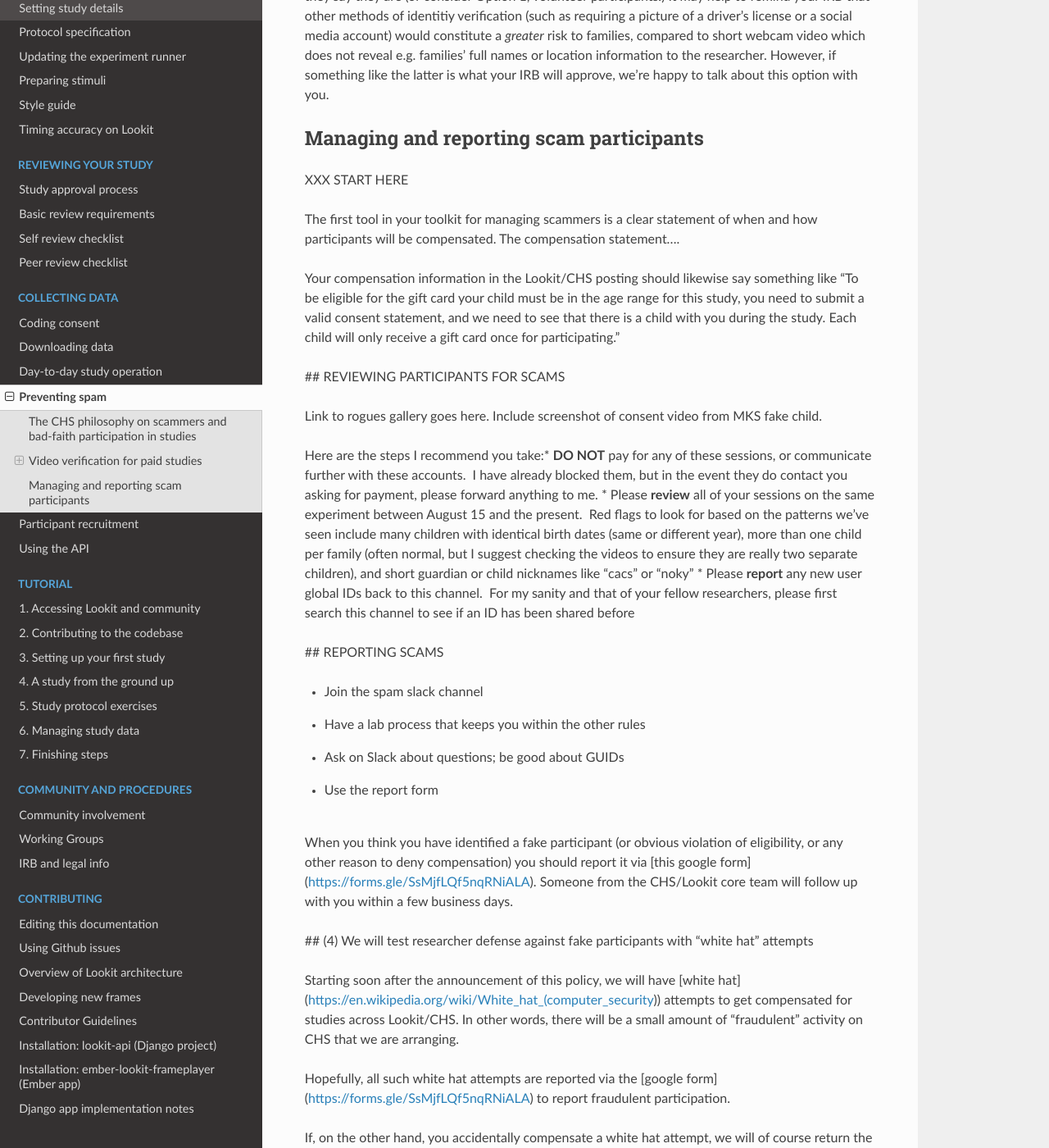
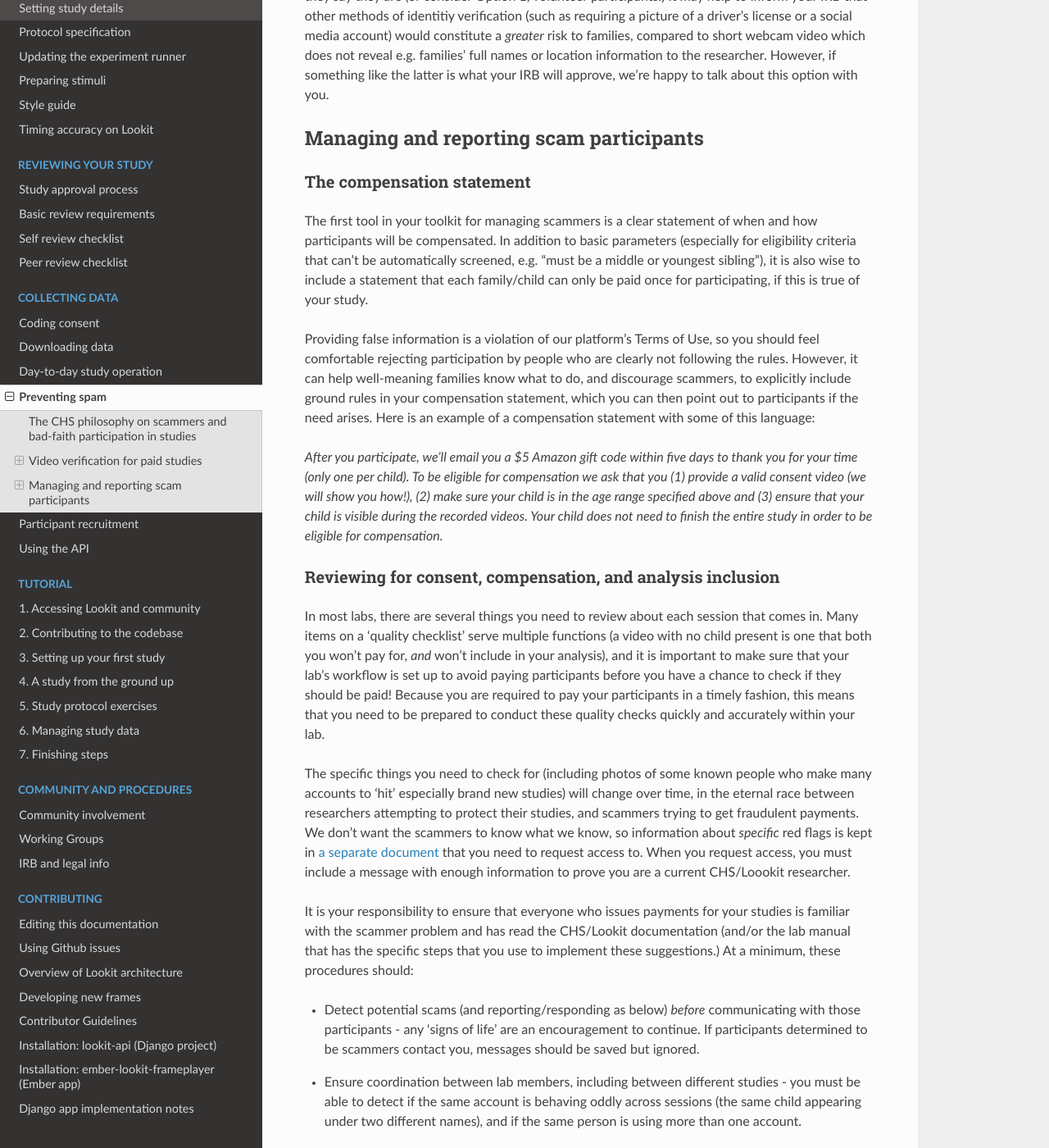
Before and after one commit to lookit/lookit-docs, a Sphinx documentation site: the page built from docs/source/researchers-spam-prevention.rst, in a window 1280 px wide and 1400 px high, scrolled down 3229 px. Shown: the whole window at 82% size. Built offline with Sphinx 7.4.7 and the Read the Docs theme 2.0.0, drawn with Linux system fonts in a browser that asks for light colours; some of the changed text lies outside the part shown.

Commit message:
adding action steps to spam docs

```diff
--- a/docs/source/researchers-spam-prevention.rst
+++ b/docs/source/researchers-spam-prevention.rst
@@ -146,8 +146,9 @@
 
 If you discover that none of the above
 options is workable for you, we encourage you to think creatively about how else you
-could meet the requirement to verify that your participants are who they say they are (or consider Option 1, volunteer participants.)
-It may help to remind your IRB that other methods of identitiy verification (such as requiring a picture of a
+could meet the requirement to verify that your participants are who they say they
+are (or consider Option 1, volunteer participants.) It may help to inform your
+IRB that other methods of identitiy verification (such as requiring a picture of a
 driver's license or a social media account) would constitute a *greater* risk to
 families, compared to short webcam video which does not reveal e.g. families'
 full names or location information to the researcher. However, if something like the
@@ -156,24 +157,109 @@
 Managing and reporting scam participants
 -----------------------------------------
 
-XXX START HERE
+The compensation statement
+^^^^^^^^^^^^^^^^^^^^^^^^^^^
 
-The first tool in your toolkit for managing scammers is a clear
-statement of when and how participants will be compensated.  The
-compensation statement....
+The first tool in your toolkit for managing scammers is a clear statement of when
+and how participants will be compensated. In addition to basic parameters
+(especially for eligibility criteria that can't be automatically screened, e.g.
+"must be a middle or youngest sibling"), it is also wise to include a statement that
+each family/child can only be paid once for participating, if this is true of your study.
 
-Your compensation information in the Lookit/CHS posting should likewise say something like “To be eligible for the gift card your child must be in the age range for this study, you need to submit a valid consent statement, and we need to see that there is a child with you during the study. Each child will only receive a gift card once for participating.”
+Providing false information is a violation of our platform's Terms of Use, so you should
+feel comfortable rejecting participation by people who are clearly not following the
+rules. However, it can help well-meaning families know what to do, and discourage scammers,
+to explicitly include ground rules in your compensation statement, which you can then
+point out to participants if the need arises. Here is an example of a compensation
+statement with some of this language:
 
-## REVIEWING PARTICIPANTS FOR SCAMS
+*After you participate, we'll email you a $5 Amazon gift code
+within five days to thank you for your time (only one per child). To be eligible for compensation we ask that
+you (1) provide a valid consent video (we will show you how!), (2) make sure your child
+is in the age range specified above and (3) ensure that your child is visible during
+the recorded videos. Your child does not need to finish the entire study in order to be
+eligible for compensation.*
 
-Link to rogues gallery goes here.
-Include screenshot of consent video from MKS fake child.
+Reviewing for consent, compensation, and analysis inclusion
+^^^^^^^^^^^^^^^^^^^^^^^^^^^^^^^^^^^^^^^^^^^^^^^^^^^^^^^^^^^^^
 
-Here are the steps I recommend you take:* **DO NOT** pay for any of these sessions, or communicate further with these accounts.  I have already blocked them, but in the event they do contact you asking for payment, please forward anything to me.
-* Please **review** all of your sessions on the same experiment between August 15 and the present.  Red flags to look for based on the patterns we've seen include many children with identical birth dates (same or different year), more than one child per family (often normal, but I suggest checking the videos to ensure they are really two separate children), and short guardian or child nicknames like "cacs" or "noky"
-* Please **report** any new user global IDs back to this channel.  For my sanity and that of your fellow researchers, please first search this channel to see if an ID has been shared before
+In most labs, there are several things you need to review about each session that
+comes in. Many items on a 'quality checklist' serve multiple functions (a video
+with no child present is one that both you won't pay for, *and* won't include
+in your analysis), and it is important to make sure that your lab's workflow
+is set up to avoid paying participants before you have a chance to check if
+they should be paid! Because you are required to pay your participants in a
+timely fashion, this means that you need to be prepared to conduct these
+quality checks quickly and accurately within your lab.
 
-## REPORTING SCAMS
+The specific things you need to check for (including photos of some known
+people who make many accounts to 'hit' especially brand new studies) will
+change over time, in the eternal race between researchers attempting to
+protect their studies, and scammers trying to get fraudulent payments. We
+don't want the scammers to know what we know, so information about *specific*
+red flags is kept in  `a separate document <https://docs.google.com/document/d/1cXCYmT-ddIKOQCaJFbBDc9e7wYfB01R0MFqyILAQBns/>`__
+that you need to request access to. When you request access, you must include
+a message with enough information to prove you are a current CHS/Loookit researcher.
+
+It is your responsibility to ensure that everyone who issues payments for
+your studies is familiar with the scammer problem and has read the CHS/Lookit
+documentation (and/or the lab manual that has the specific steps that you use
+to implement these suggestions.) At a minimum, these procedures should:
+
+- Detect potential scams (and reporting/responding as below) *before* communicating
+  with those participants - any 'signs of life' are an encouragement to continue.
+  If participants determined to be scammers contact you, messages should be saved
+  but ignored.
+- Ensure coordination between lab members, including between different studies -
+  you must be able to detect if the same account is behaving oddly across sessions
+  (the same child appearing under two different names), and if the same person is
+  using more than one account.
+- Ensure that potential scams are reported to a single responsible individual in your
+  lab, and to CHS when necessary, as quickly as you can.
+
+Whether you are conducting an internal or external study, the CHS website saves information
+that you can use to review participants and check for patterns that may indicate spam.
+
+Internal experiments and hybrid experiments that use the Lookit video consent frame
+can use the Consent Manager to screen for potential signs of bad-faith participation.
+
+.. image:: _static/img/spam_prevention_consent.png
+    :alt: Consent manager image showing participant information
+
+ADD DESCRIPTION OF INFO AVAILABLE
+
+All experiment types also response data available that provides basic information about
+each user, child, and session in your study.  Whether your study is internal or
+external, you should be using this information to confirm the details of each session,
+and if your study is external, you should compare the data you have from CHS and the
+data you have from your own study site to check for inconsistencies. See WHAT PAGE for
+details on how to access and use this information.
+
+Reporting suspected scam participants
+^^^^^^^^^^^^^^^^^^^^^^^^^^^^^^^^^^^^^^^
+
+
+RAs/people confirming consent should be trained to immediately report any red flags to their project leader for review.
+
+When you suspect fraud, immediately post a message in the #researchers channel on the Lookit Slack to ask about the behavior you’re concerned about (no identifying information please!).
+
+This is the best way to get feedback from the community about their CHS-specific experiences!
+
+You can also search the channel for past conversations to see if the issue has come up before (e.g. “hats”, “time zone”)
+
+Do NOT include personal information (names, ID strings) in this channel. Mark or Melissa will add you to the private channel to share ID strings when necessary.
+
+If you are confident that you’re dealing with a specific probably-scam account (or if an admin asks you to do so), fill out the “Report Suspicious Participants” form.
+
+Either way, DO NOT compensate the participant until an admin has had a chance to review your case(s). Once you’ve heard back from an admin, you will know whether that participant has been blocked from Lookit, whether they have concluded that the participant should be compensated, or whether there is another outcome needed.
+
+Keep a running list of potentially problematic red flags you find in your lab –when it’s an individual or small group, the same red flags will tend to repeat!
+
+As you discover patterns of red flags, or if you’ve determined with Mark or Melissa that you have detected scammers, share information with the rest of the GARDEN team on the #garden-project Slack channel.
+
+
+
+
 
 - Join the spam slack channel
 - Have a lab process that keeps you within the other rules
@@ -182,10 +268,14 @@
 
 When you think you have identified a fake participant (or obvious violation of eligibility, or any other reason to deny compensation) you should report it via [this google form](https://forms.gle/SsMjfLQf5nqRNiALA). Someone from the CHS/Lookit core team will follow up with you within a few business days.
 
-## (4) We will test researcher defense against fake participants with “white hat” attempts
+Enforcement of scam prevention policies
+^^^^^^^^^^^^^^^^^^^^^^^^^^^^^^^^^^^^^^^^^
 
+Beginning in December 2023, we will be returning submitted studies that don't meet the
+payment verification requirements for revision. Existing studies that don't meet these criteria
+are also asked to pause data collection, and may be paused/retracted by CHS staff.
 
-
+In addition,
 Starting soon after the announcement of this policy, we will have [white hat](https://en.wikipedia.org/wiki/White_hat_(computer_security)) attempts to get compensated for studies across Lookit/CHS. In other words, there will be a small amount of “fraudulent” activity on CHS that we are arranging.
 
 
```
Also changed, not shown: docs/source/researchers-set-study-fields.rst (+10 -1 lines), docs/source/_static/img/spam_prevention_consent.png (added).
